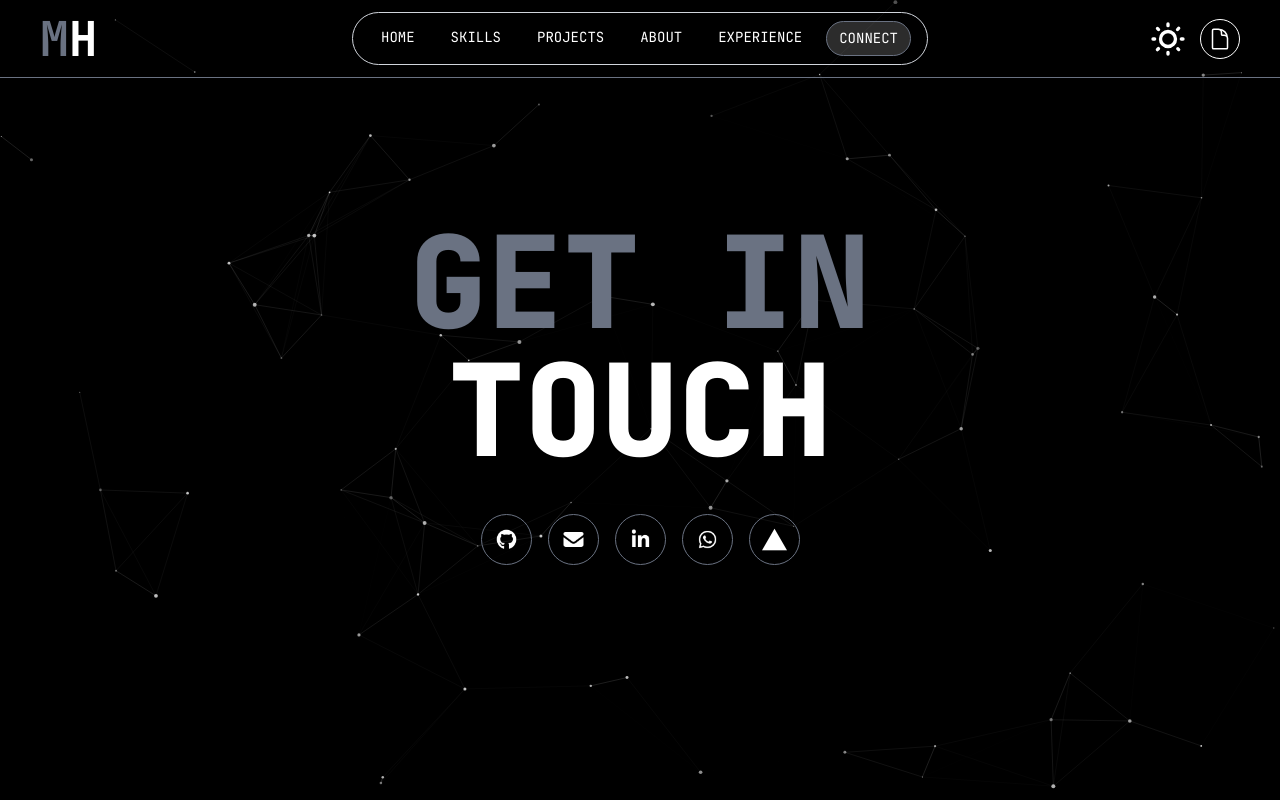
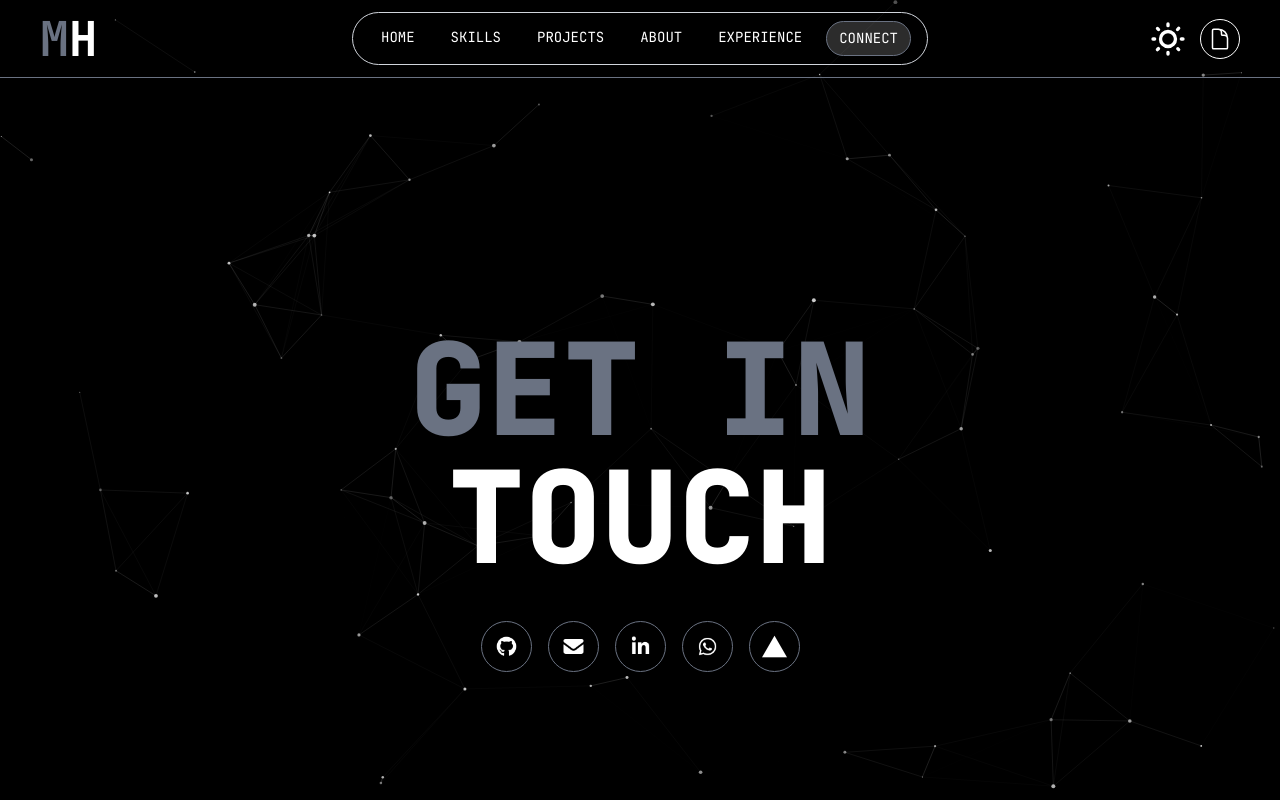
Before and after one commit to codeHasib/my-portfolio-final, a Next.js app: page /connect in a window 1280 px wide. Shown: the top 800 px of the page. Built offline with nearby package versions, Linux system fonts and the light colour scheme.

Commit message:
add a confirmation modal to my resume downloader

```diff
--- a/src/components/Connect.jsx
+++ b/src/components/Connect.jsx
@@ -28,12 +28,20 @@ const Connect = () => {
   // 2. Variants for the titles
   const titleVariantsLeft = {
     hidden: { opacity: 0, x: -50 },
-    visible: { opacity: 1, x: 0, transition: { duration: 0.8, ease: "easeOut" } },
+    visible: {
+      opacity: 1,
+      x: 0,
+      transition: { duration: 0.8, ease: "easeOut" },
+    },
   };
 
   const titleVariantsRight = {
     hidden: { opacity: 0, x: 50 },
-    visible: { opacity: 1, x: 0, transition: { duration: 0.8, ease: "easeOut" } },
+    visible: {
+      opacity: 1,
+      x: 0,
+      transition: { duration: 0.8, ease: "easeOut" },
+    },
   };
 
   // 3. Variant for social icons
@@ -43,7 +51,7 @@ const Connect = () => {
       opacity: 1,
       scale: 1,
       y: 0,
-      transition: { type: "spring", stiffness: 200, damping: 10 }
+      transition: { type: "spring", stiffness: 200, damping: 10 },
     },
   };
 
@@ -53,7 +61,7 @@ const Connect = () => {
       whileInView="visible"
       viewport={{ once: true }}
       variants={containerVariants}
-      className="py-25 overflow-hidden min-h-screen"
+      className="py-25 overflow-hidden flex flex-col justify-center items-center min-h-screen"
     >
       <motion.h2
         variants={titleVariantsLeft}
@@ -69,8 +77,6 @@ const Connect = () => {
       </motion.h2>
 
       <div className="flex justify-center items-center gap-4 my-10 flex-wrap px-4">
-
-
         <motion.div variants={iconPop}>
           <ProjectLinks
             icon={GitIcon}
--- a/src/components/Hero.jsx
+++ b/src/components/Hero.jsx
@@ -19,7 +19,7 @@ const Hero = () => {
   const baseDelay = splashAlreadyShown ? 0 : 3.5;
 
   return (
-    <div className="flex flex-col justify-center items-center border-b border-gray-500 pb-30">
+    <div className="flex flex-col justify-center items-center border-b border-gray-500 py-20">
       <motion.div
         initial={{ scale: 0, opacity: 0 }}
         animate={{ scale: 1, opacity: 1 }}
--- a/src/components/NavBar.jsx
+++ b/src/components/NavBar.jsx
@@ -128,7 +128,50 @@ const NavBar = () => {
       </div>
       <div className="navbar-end">
         <ThemeToggle></ThemeToggle>
-        <ResumeButton></ResumeButton>
+        {/* <ResumeButton></ResumeButton> */}
+
+        {/* You can open the modal using document.getElementById('ID').showModal() method */}
+        <button
+          onClick={() => document.getElementById("my_modal_4").showModal()}
+          className="h-7 w-7 lg:h-10 lg:w-10 md:h-10 md:w-10 rounded-full border flex justify-center items-center ml-3"
+        >
+          <svg
+            xmlns="http://www.w3.org/2000/svg"
+            fill="none"
+            viewBox="0 0 24 24"
+            strokeWidth={1.5}
+            stroke="currentColor"
+            className="size-4 md:size-6 lg:size-6"
+          >
+            <path
+              strokeLinecap="round"
+              strokeLinejoin="round"
+              d="M19.5 14.25v-2.625a3.375 3.375 0 0 0-3.375-3.375h-1.5A1.125 1.125 0 0 1 13.5 7.125v-1.5a3.375 3.375 0 0 0-3.375-3.375H8.25m2.25 0H5.625c-.621 0-1.125.504-1.125 1.125v17.25c0 .621.504 1.125 1.125 1.125h12.75c.621 0 1.125-.504 1.125-1.125V11.25a9 9 0 0 0-9-9Z"
+            />
+          </svg>
+        </button>
+        <dialog id="my_modal_4" className="modal font-bold uppercase">
+          <div className="modal-box w-11/12 max-w-5xl">
+            <p className="py-4">Are you sure you want to download my resume?</p>
+            <div className="modal-action">
+              <form method="dialog">
+                {/* if there is a button, it will close the modal */}
+                <button className="btn uppercase font-extrabold">Cancel</button>
+                <button className="btn bg-white text-black font-extrabold">
+                  {/* <ResumeButton></ResumeButton> */}
+                  <a
+                    href={"/Hasib_Premium_Resume.pdf"}
+                    download={"/Hasib_Premium_Resume.pdf"}
+                    title="Download Resume"
+                    className="uppercase"
+                  >
+                    Download Resume
+                  </a>
+                </button>
+              </form>
+            </div>
+          </div>
+        </dialog>
       </div>
     </div>
   );
--- a/src/components/ResumeButton.jsx
+++ b/src/components/ResumeButton.jsx
@@ -3,23 +3,10 @@ const ResumeButton = () => {
     <a
       href={"/Hasib_Premium_Resume.pdf"}
       download={"/Hasib_Premium_Resume.pdf"}
-      className="h-7 w-7 lg:h-10 lg:w-10 md:h-10 md:w-10 rounded-full border flex justify-center items-center ml-3"
       title="Download Resume"
+      className="btn btn-accent"
     >
-      <svg
-        xmlns="http://www.w3.org/2000/svg"
-        fill="none"
-        viewBox="0 0 24 24"
-        strokeWidth={1.5}
-        stroke="currentColor"
-        className="size-4 md:size-6 lg:size-6"
-      >
-        <path
-          strokeLinecap="round"
-          strokeLinejoin="round"
-          d="M19.5 14.25v-2.625a3.375 3.375 0 0 0-3.375-3.375h-1.5A1.125 1.125 0 0 1 13.5 7.125v-1.5a3.375 3.375 0 0 0-3.375-3.375H8.25m2.25 0H5.625c-.621 0-1.125.504-1.125 1.125v17.25c0 .621.504 1.125 1.125 1.125h12.75c.621 0 1.125-.504 1.125-1.125V11.25a9 9 0 0 0-9-9Z"
-        />
-      </svg>
+      Download Resume
     </a>
   );
 };
```
